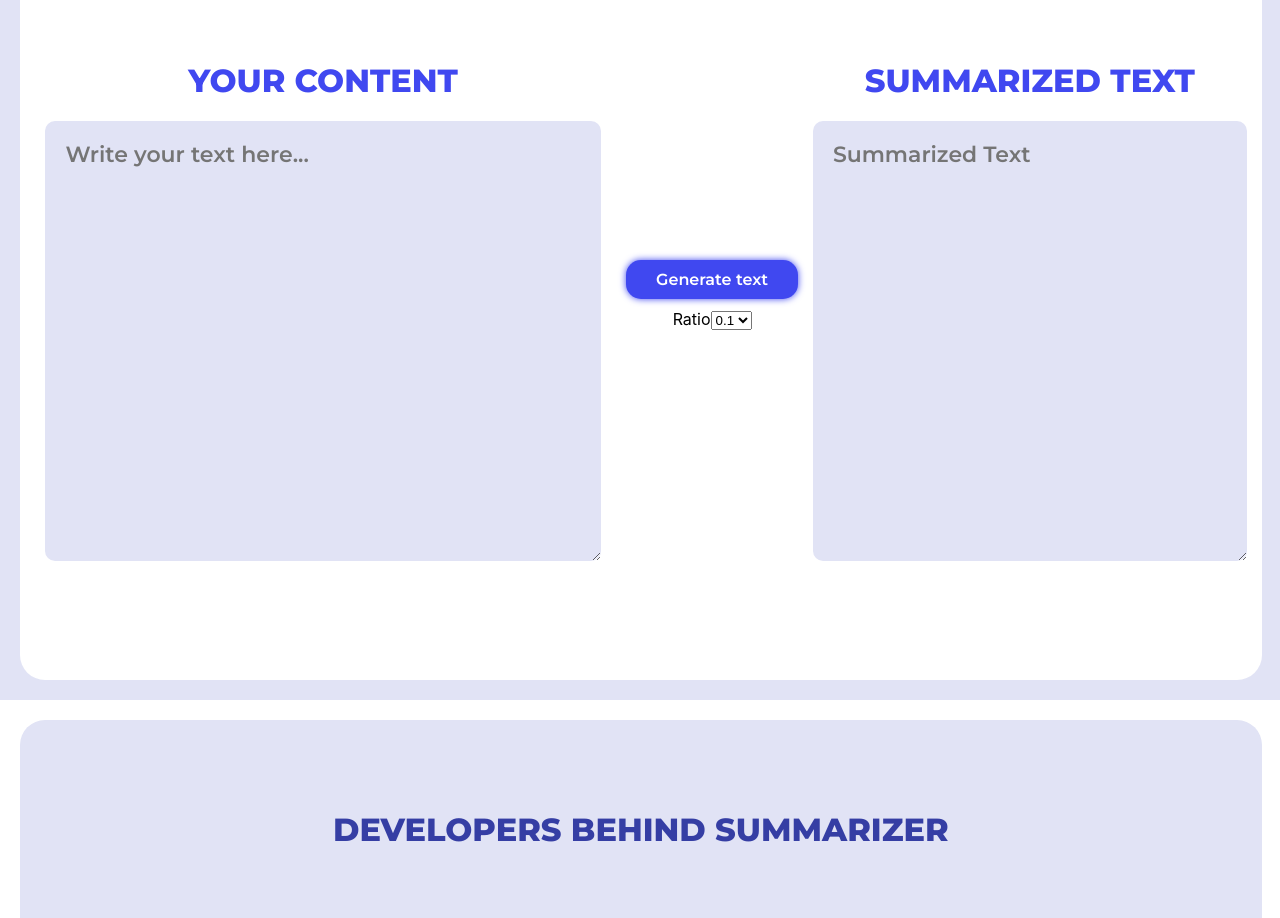
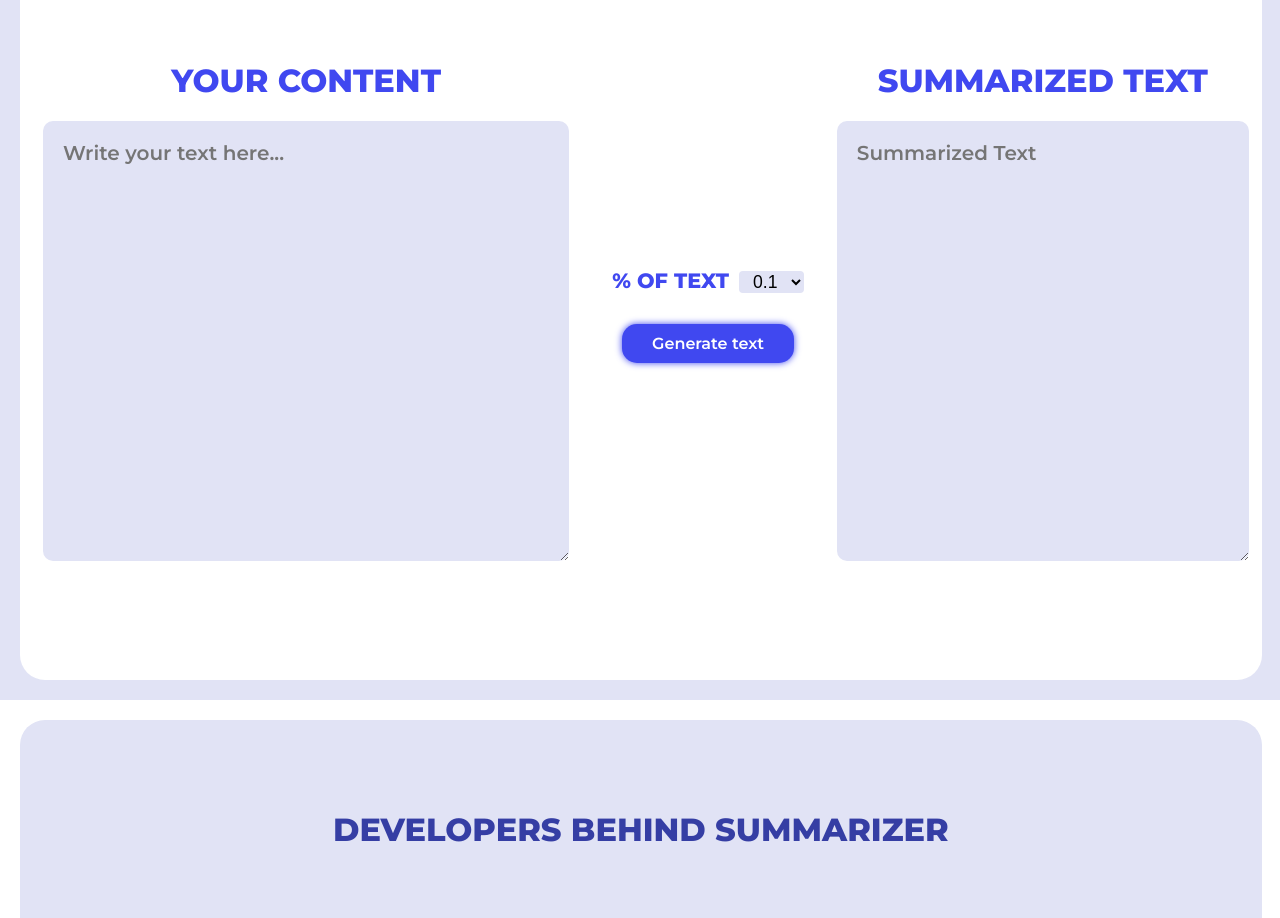
Before and after one commit to MLH-Fellowship/Shortify, a React (Create React App) app in the folder frontend/: page / in a window 1280 px wide. Shown: the part 900-1818 px from the top of the page. Built offline with nearby package versions, Linux system fonts and the light colour scheme.

Commit message:
👌 IMPROVE: dropdown styles

```diff
--- a/frontend/src/components/Summarize.js
+++ b/frontend/src/components/Summarize.js
@@ -1,12 +1,10 @@
 import React, { useState } from 'react';
+import backend from '../api/backend';
 import '../styles/summarize.css';
-import backend from '../api/backend';
 
 const Summarize = () => {
-
+    const ratioOptions = [0.1, 0.2, 0.3, 0.4, 0.5];
     const [text, setText] = useState('');
-    //const sentenceOptions = [3,4,5,6];
-    const ratioOptions = [.1, .2, .3, .4, .5];
     const [ratioSelected, setRatioSelected] = useState(ratioOptions[0]);
     const [textSummarized, setTextSummarized] = useState('');
 
@@ -14,20 +12,23 @@ const Summarize = () => {
      *
      * uses ML model to summarize content
      */
-
-
     const getSummarizeContent = async () => {
         const response = await backend.post(`/${text}/${ratioSelected}`);
         const { data } = response;
         setTextSummarized(data);
     };
 
+    /**
+     *
+     * rendering dropdown options on the screen
+     */
     const ratioOptionsRendered = ratioOptions.map(option => {
         return (
-            <option value={option}>{option}</option>
+            <option key={option} value={option}>
+                {option}
+            </option>
         );
     });
-
 
     return (
         <div className='container-smrz' id='summarize-area'>
@@ -36,26 +37,23 @@ const Summarize = () => {
                     <h1>Your Content</h1>
                     <textarea
                         placeholder='Write your text here...'
-                        onChange={(e) => setText(e.target.value)}
+                        onChange={e => setText(e.target.value)}
                     />
                 </div>
                 <div className='btn-smrz'>
-                    <button onClick={getSummarizeContent}>Generate text</button>
-                    <div className="dropdown-smrz">
+                    <div className='dropdown-smrz'>
                         <p>
-                            Ratio
-                            <select onChange={(e) => setRatioSelected(e.target.value)}>
+                            % of text
+                            <select onChange={e => setRatioSelected(e.target.value)}>
                                 {ratioOptionsRendered}
                             </select>
                         </p>
                     </div>
+                    <button onClick={getSummarizeContent}>Generate text</button>
                 </div>
                 <div className='summarize-content-smrz'>
                     <h1>Summarized Text</h1>
-                    <textarea
-                        value={textSummarized}
-                        placeholder='Summarized Text'
-                    />
+                    <textarea value={textSummarized} placeholder='Summarized Text' />
                 </div>
             </div>
         </div>
--- a/frontend/src/styles/summarize.css
+++ b/frontend/src/styles/summarize.css
@@ -48,11 +48,12 @@
     border: none;
     border-radius: 10px;
     background-color: #e1e3f5;
-    font-size: 22px;
+    font-size: 20px;
     font-family: 'Montserrat', sans-serif;
     padding: 20px;
     outline: none;
     margin: 0;
+    font-weight: 400;
 }
 
 .btn-smrz {
@@ -65,7 +66,7 @@
 .btn-smrz button {
     font-family: 'Montserrat', sans-serif;
     outline: none;
-    font-size: 1em;
+    font-size: 1rem;
     background-color: #4048f0;
     color: #ffffff;
     padding: 10px 30px;
@@ -80,11 +81,24 @@
     box-shadow: #4048f0 2px 2px 20px;
 }
 
-/*.dropdown-smrz {
-    display: flex;
-}*/
+.dropdown-smrz {
+    margin: 10px 20px;
+}
 
 .dropdown-smrz p {
-    margin: 10px 20px;
+    font-family: 'Montserrat', sans-serif;
+    font-size: 1.3rem;
+    color: #4048f0;
+    font-weight: 800;
+    text-transform: uppercase;
+}
+
+.dropdown-smrz select {
+    background-color: #e1e3f5;
+    margin-left: 10px;
     padding: 0 10px;
+    border: none;
+    border-radius: 4px;
+    font-size: 1.1rem;
+    outline: none;
 }
```
